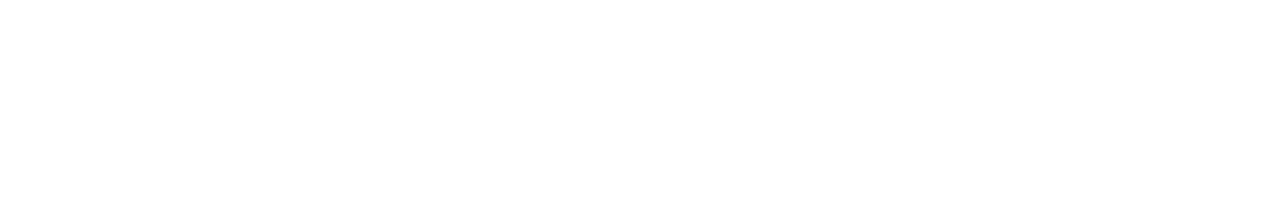
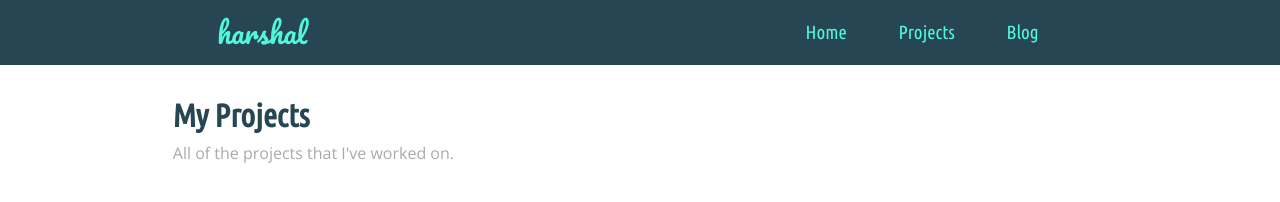
Before and after one commit to harshal-verma/portfolio-version-2, a plain HTML site: page html/projects.html in a window 1280 px wide. Drawn offline with nearby package versions, Linux system fonts and the light colour scheme.

Commit message:
updated projects.html nav

```diff
--- a/html/blog.html
+++ b/html/blog.html
@@ -0,0 +1,28 @@
+<!DOCTYPE html>
+<html lang="en">
+<head>
+    <meta charset="UTF-8">
+    <meta http-equiv="X-UA-Compatible" content="IE=edge">
+    <meta name="viewport" content="width=device-width, initial-scale=1.0">
+    <title>harshal | blog</title>
+    <link rel="stylesheet" href="/styles.css" />
+    <link rel="preconnect" href="https://fonts.gstatic.com" />
+    <link
+      href="https://fonts.googleapis.com/css2?family=Open+Sans:wght@400;700&family=Pacifico&family=Ubuntu+Condensed&display=swap"
+      rel="stylesheet"
+    />
+    <link rel="stylesheet" href="https://use.fontawesome.com/releases/v5.15.3/css/all.css" integrity="sha384-SZXxX4whJ79/gErwcOYf+zWLeJdY/qpuqC4cAa9rOGUstPomtqpuNWT9wdPEn2fk" crossorigin="anonymous">
+</head>
+<body>
+    <nav class="navbar">
+        <a href="/html/index.html" class="navbar__hero--link"
+          ><p class="banner">harshal</p></a
+        >
+        <ul class="navbar__list list--inline">
+          <li><a href="/html/index.html">Home</a></li>
+          <li><a href="/html/projects.html">Projects</a></li>
+          <li><a href="/html/blog.html">Blog</a></li>
+        </ul>
+      </nav>
+</body>
+</html>
--- a/html/projects.html
+++ b/html/projects.html
@@ -0,0 +1,37 @@
+<!DOCTYPE html>
+<html lang="en">
+<head>
+    <meta charset="UTF-8">
+    <meta http-equiv="X-UA-Compatible" content="IE=edge">
+    <meta name="viewport" content="width=device-width, initial-scale=1.0">
+    <title>harshal | projects</title>
+    <link rel="stylesheet" href="/styles.css" />
+    <link rel="preconnect" href="https://fonts.gstatic.com" />
+    <link
+      href="https://fonts.googleapis.com/css2?family=Open+Sans:wght@400;700&family=Pacifico&family=Ubuntu+Condensed&display=swap"
+      rel="stylesheet"
+    />
+    <link rel="stylesheet" href="https://use.fontawesome.com/releases/v5.15.3/css/all.css" integrity="sha384-SZXxX4whJ79/gErwcOYf+zWLeJdY/qpuqC4cAa9rOGUstPomtqpuNWT9wdPEn2fk" crossorigin="anonymous">
+</head>
+<body>
+    <nav class="navbar">
+        <a href="/html/index.html" class="navbar__hero--link"
+          ><p class="banner">harshal</p></a
+        >
+        <ul class="navbar__list list--inline">
+          <li><a href="/html/index.html">Home</a></li>
+          <li><a href="/html/projects.html">Projects</a></li>
+          <li><a href="/html/blog.html">Blog</a></li>
+        </ul>
+      </nav>
+      <main class="project__main">
+          <div class="project__main--header">
+            <h2 class="section__header">My Projects</h2>
+            <p class="section__para">
+             All of the projects that I've worked on.
+            </p>
+          </div>
+
+      </main>
+</body>
+</html>
--- a/styles.css
+++ b/styles.css
@@ -186,6 +186,7 @@
     display: flex;
     justify-content: space-between;
     width: 73%;
+    height: auto;
     margin: 0rem auto;
     flex-wrap: wrap;
 }
@@ -345,3 +346,9 @@
 .footer__flex ul li a{
     font-size: 22px;
 }
+
+/*project.html css*/
+.project__main--header{
+    width: 73%;
+    margin: 2rem auto;
+}
```
